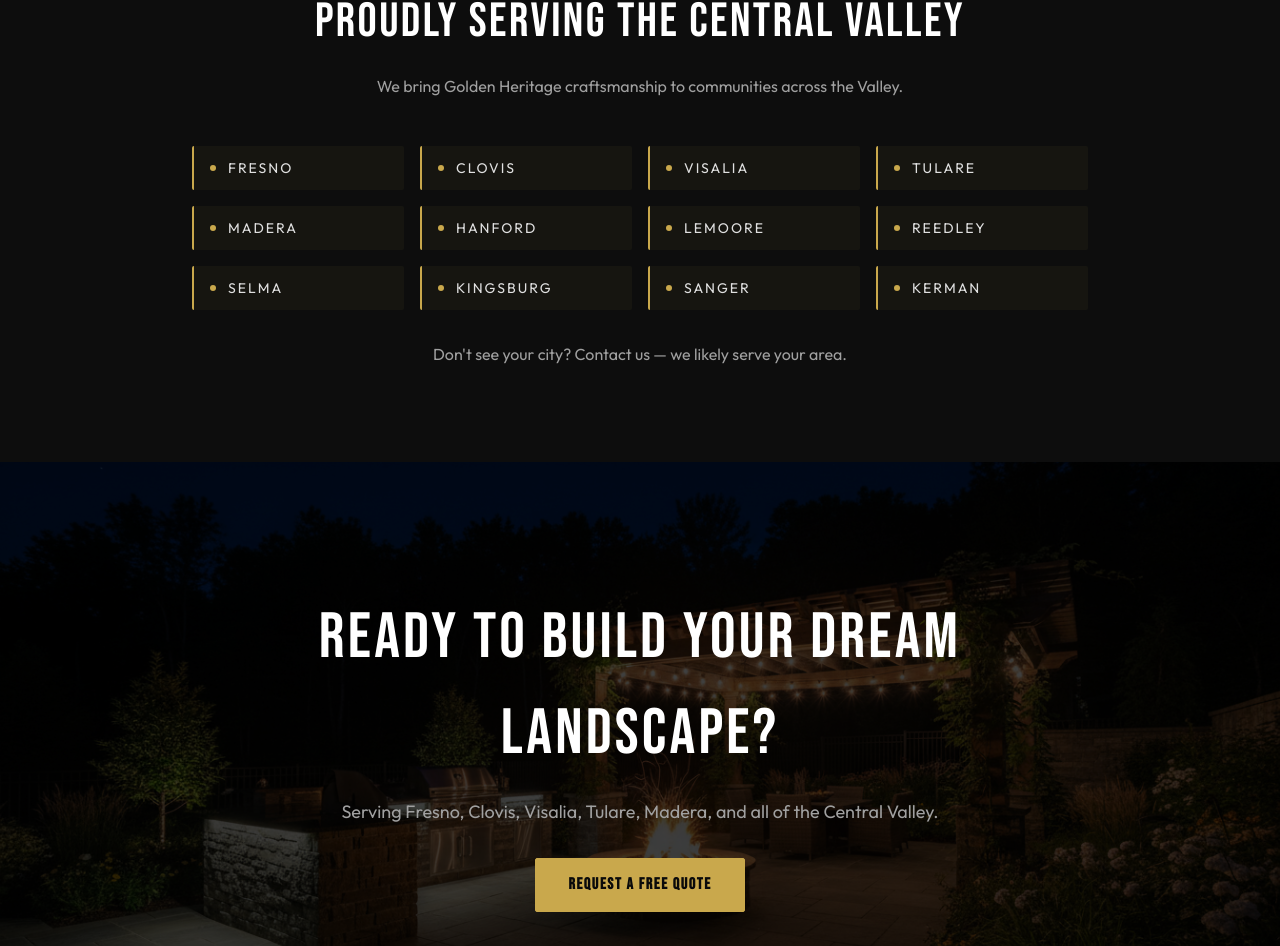
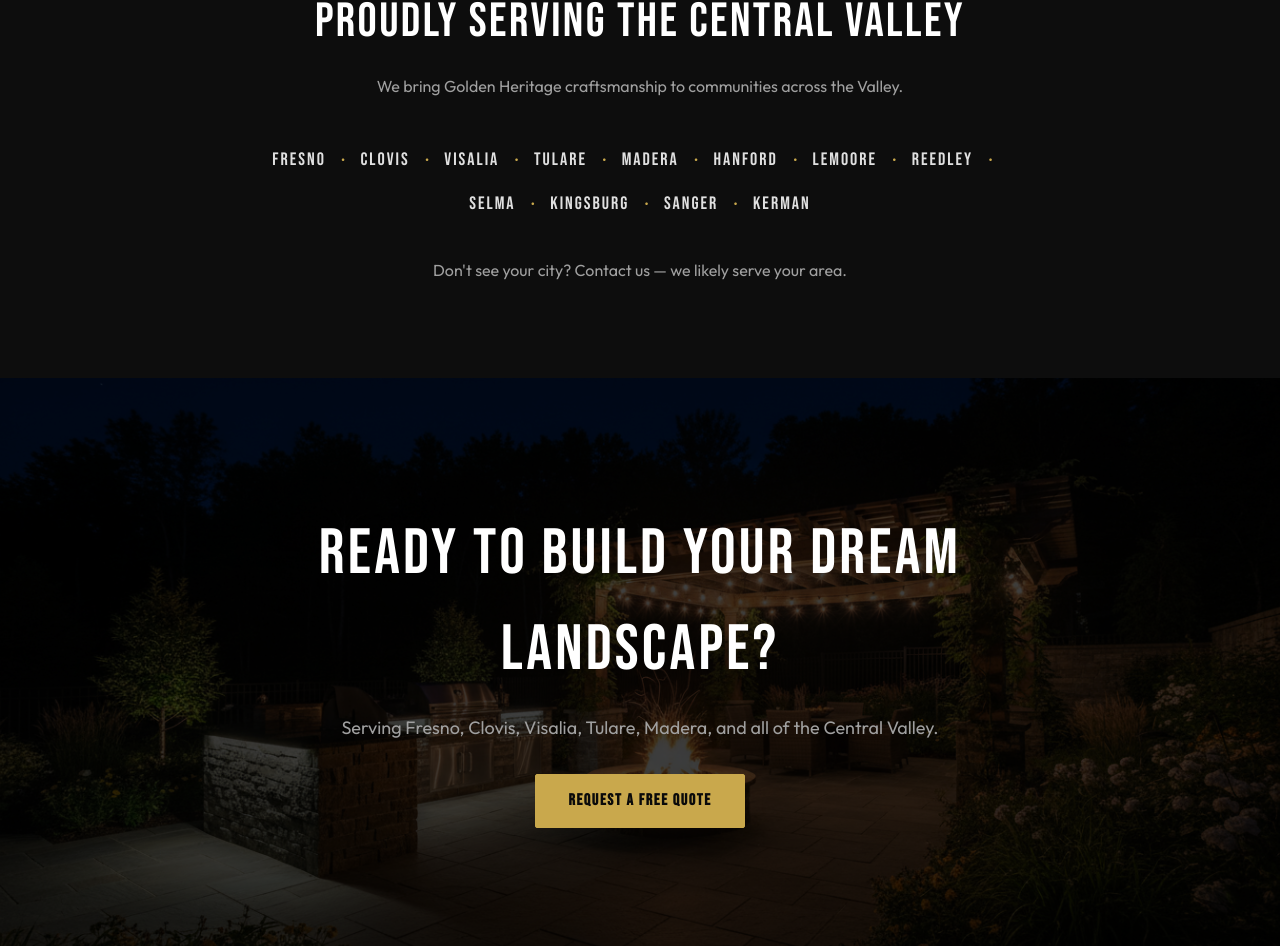
Before and after one commit to Mathias1-creator/Golden-Web, a React (Vite) app: page /about in a window 1280 px wide. Shown: the part 2288-3234 px from the top of the page. Built offline with nearby package versions, Linux system fonts and the light colour scheme.

Commit message:
About: replace city grid cards with clean dot-separated text list
Co-Authored-By: Claude Sonnet 4.6 <noreply@anthropic.com>
Claude-Session: https://claude.ai/code/session_012bXfpCiEHDkoKfaPzHddQz

```diff
--- a/src/pages/About.jsx
+++ b/src/pages/About.jsx
@@ -109,22 +109,20 @@ export default function About() {
             We bring Golden Heritage craftsmanship to communities across the Valley.
           </p>
         </ScrollReveal>
-        <ScrollReveal className="max-w-4xl mx-auto">
-          <div className="grid grid-cols-2 sm:grid-cols-3 md:grid-cols-4 gap-4">
-            {CITIES.map((city) => (
-              <div
-                key={city}
-                className="flex items-center gap-3 py-3 px-4 rounded-[2px]"
-                style={{ background: 'rgba(201,168,76,0.05)', borderLeft: '2px solid #c9a84c' }}
-              >
-                <span className="w-1.5 h-1.5 rounded-full shrink-0" style={{ background: '#c9a84c' }} />
-                <span className="font-body text-sm uppercase tracking-[2px]" style={{ color: '#e0e0e0' }}>
+        <ScrollReveal className="max-w-3xl mx-auto text-center">
+          <div className="flex flex-wrap items-center justify-center gap-x-0 gap-y-4">
+            {CITIES.map((city, i) => (
+              <span key={city} className="flex items-center">
+                <span className="font-heading text-lg tracking-[2px]" style={{ color: '#e0e0e0' }}>
                   {city}
                 </span>
-              </div>
+                {i < CITIES.length - 1 && (
+                  <span className="mx-4 text-xl" style={{ color: '#c9a84c' }}>·</span>
+                )}
+              </span>
             ))}
           </div>
-          <p className="font-body text-base text-center mt-8" style={{ color: '#a0a0a0' }}>
+          <p className="font-body text-base mt-10" style={{ color: '#a0a0a0' }}>
             Don't see your city? Contact us — we likely serve your area.
           </p>
         </ScrollReveal>
```
